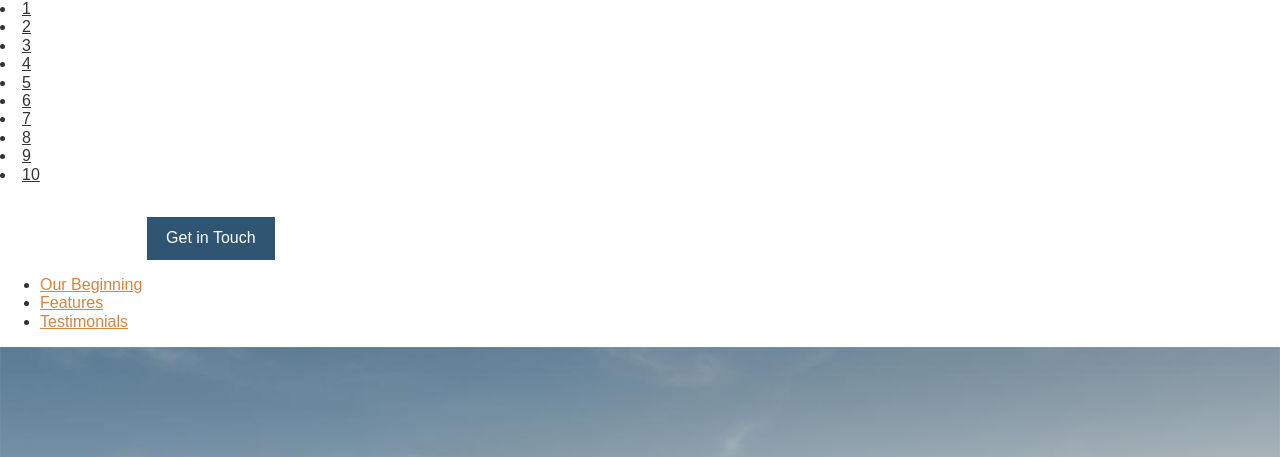
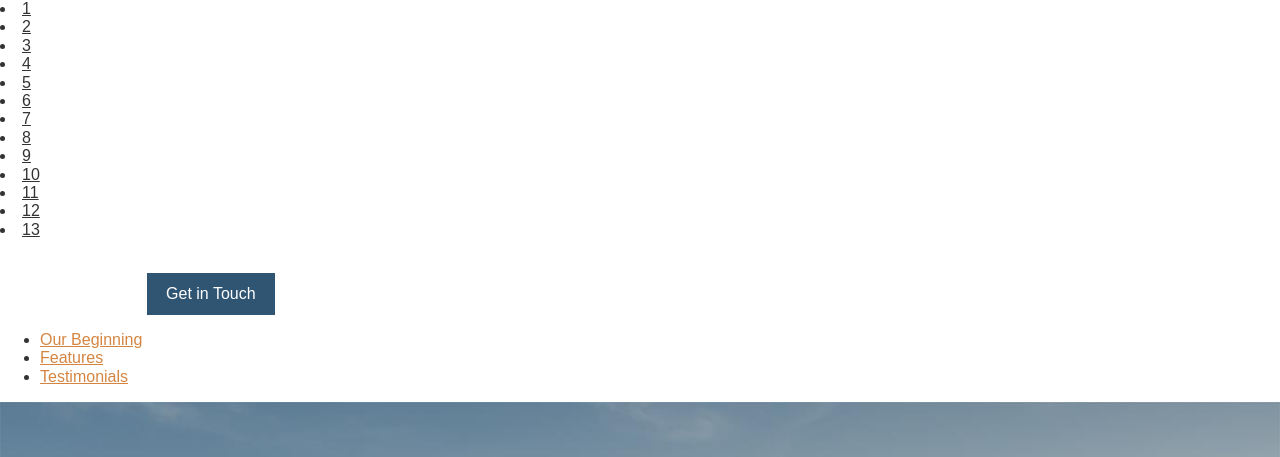
Before and after one commit to geraldokandonga/travel-site, a website: page app/index.html in a window 1280 px wide. Shown: the top 457 px of the page. Drawn offline with Linux system fonts and the light colour scheme.

Commit message:
counted to 13.

```diff
--- a/app/index.html
+++ b/app/index.html
@@ -20,6 +20,9 @@
       <li>8</li>
       <li>9</li>
       <li>10</li>
+      <li>11</li>
+      <li>12</li>
+      <li>13</li>
     </u>
     <header>
       <img src="assets/images/icons/clear-view-escapes.svg">
```
